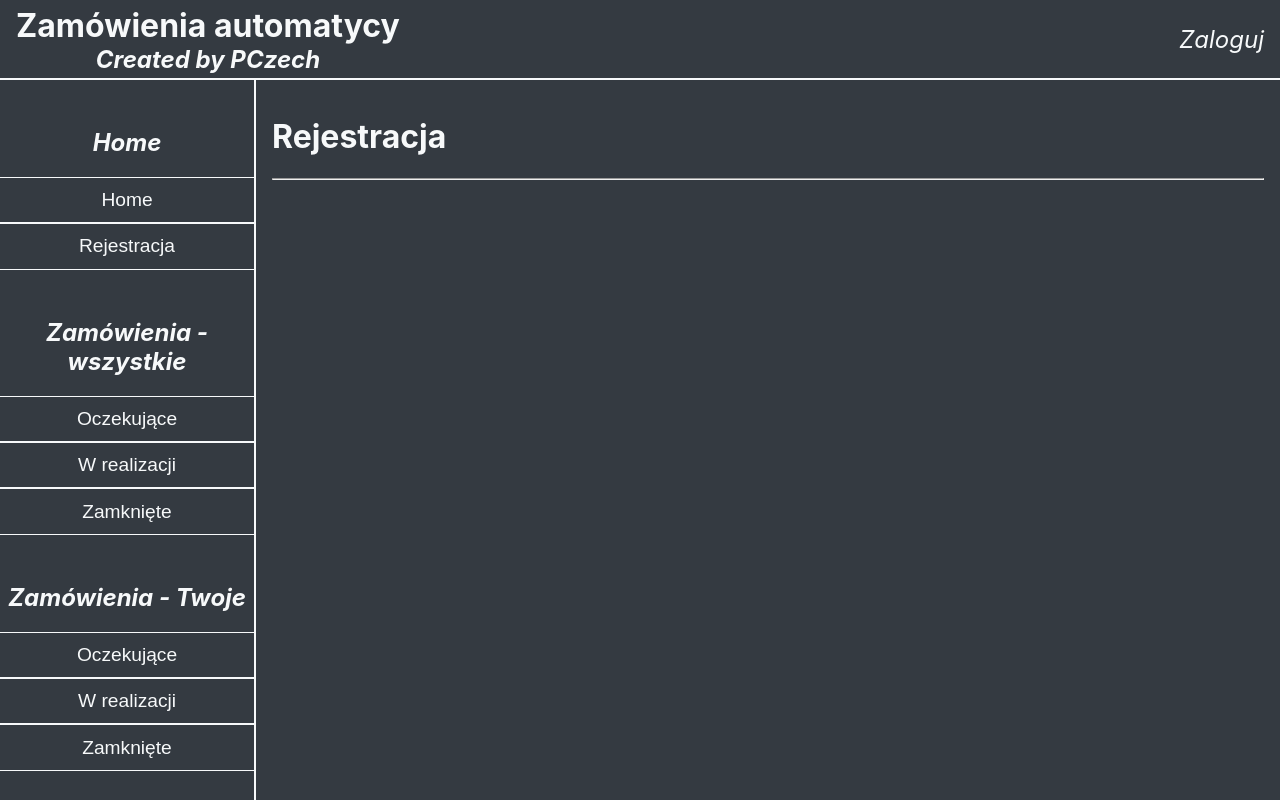
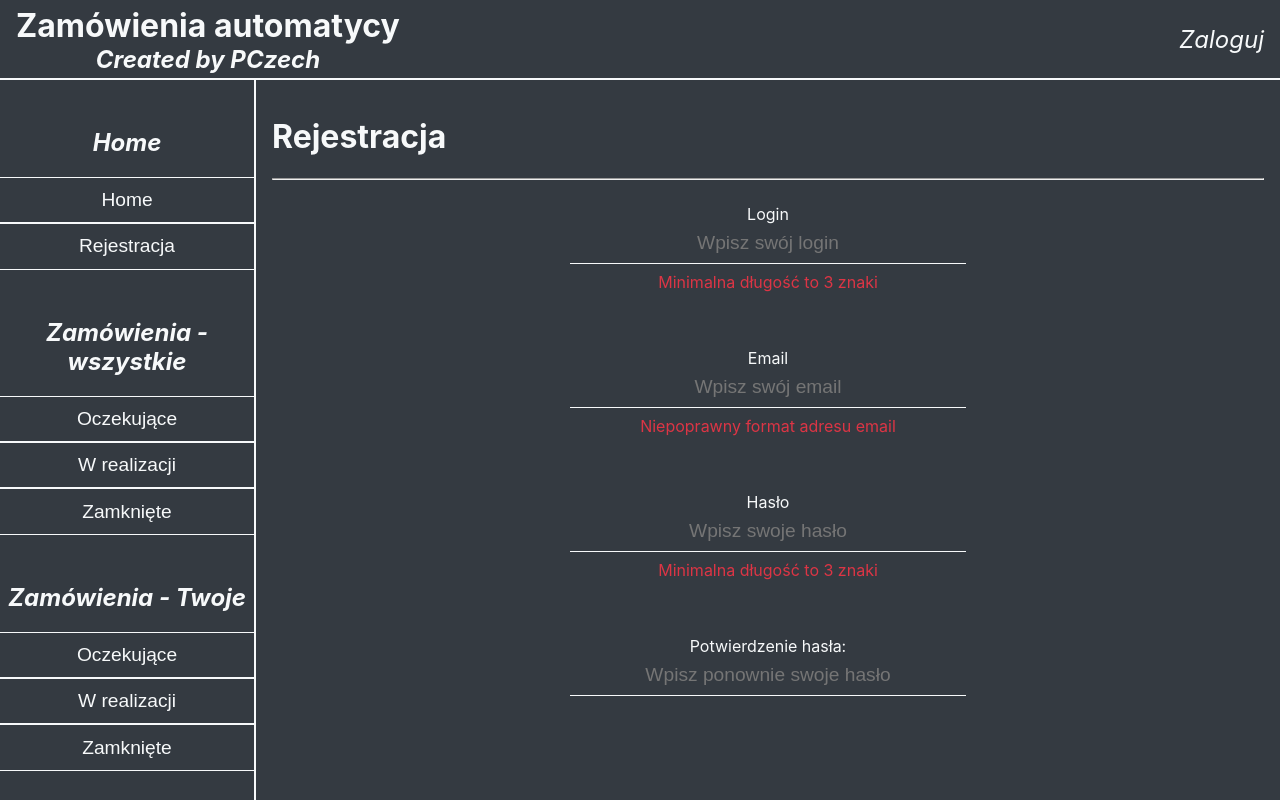
Before and after one commit to czechp/orders-frontend, a React (Create React App) app: page /register in a window 1280 px wide. Shown: the top 800 px of the page. Built offline with nearby package versions, Linux system fonts and the light colour scheme.

Commit message:
Input text form to fill data needs to registration

```diff
--- a/src/page/Register/RegisterPage.js
+++ b/src/page/Register/RegisterPage.js
@@ -1,7 +1,74 @@
+import React from "react";
+import emailValid from "email-validator";
+
 import PageCmp from "../../component/PageCmp";
+import FormCmp from "../../component/FormCmp";
+import InputTextCmp from "../../component/InputTextCmp";
 
 const RegisterPage = () => {
-    return <PageCmp title={"Rejestracja"}></PageCmp>
+    const [login, setLogin] = React.useState("");
+    const [email, setEmail] = React.useState("");
+    const [password, setPassword] = React.useState("");
+    const [passwordConfirm, setPasswordConfirm] = React.useState("");
+
+    const loginValidator = {
+        message: "Minimalna długość to 3 znaki",
+        validate: function (text) {
+            return text.length >= 3;
+        }
+    };
+
+    const emailValidator = {
+        message: "Niepoprawny format adresu email",
+        validate: function (text) {
+            return emailValid.validate(text);
+        }
+    };
+
+    const passwordValidator = {
+        message: "Minimalna długość to 3 znaki",
+        validate: function (text) {
+            return text.length >= 3;
+        }
+    };
+
+    const passwordConfirmValidator = {
+        message: "Podane hasła są różne",
+        validate: function (text) {
+            return password.localeCompare(text) === 0 ;
+        }
+    };
+
+    return <PageCmp title={"Rejestracja"}>
+        <FormCmp>
+            <InputTextCmp title="Login"
+                          value={login}
+                          setValue={setLogin}
+                          placeholder={"Wpisz swój login"}
+                          validation={loginValidator}
+            />
+            <InputTextCmp title="Email"
+                          value={email}
+                          setValue={setEmail}
+                          placeholder={"Wpisz swój email"}
+                          validation={emailValidator}
+            />
+            <InputTextCmp title="Hasło"
+                          value={password}
+                          setValue={setPassword}
+                          placeholder={"Wpisz swoje hasło"}
+                          validation={passwordValidator}
+                          type="password"
+            />
+            <InputTextCmp title="Potwierdzenie hasła:"
+                          value={passwordConfirm}
+                          setValue={setPasswordConfirm}
+                          placeholder={"Wpisz ponownie swoje hasło"}
+                          validation={passwordConfirmValidator}
+                          type="password"
+            />
+        </FormCmp>
+    </PageCmp>
 }
 
 export default RegisterPage;
```
